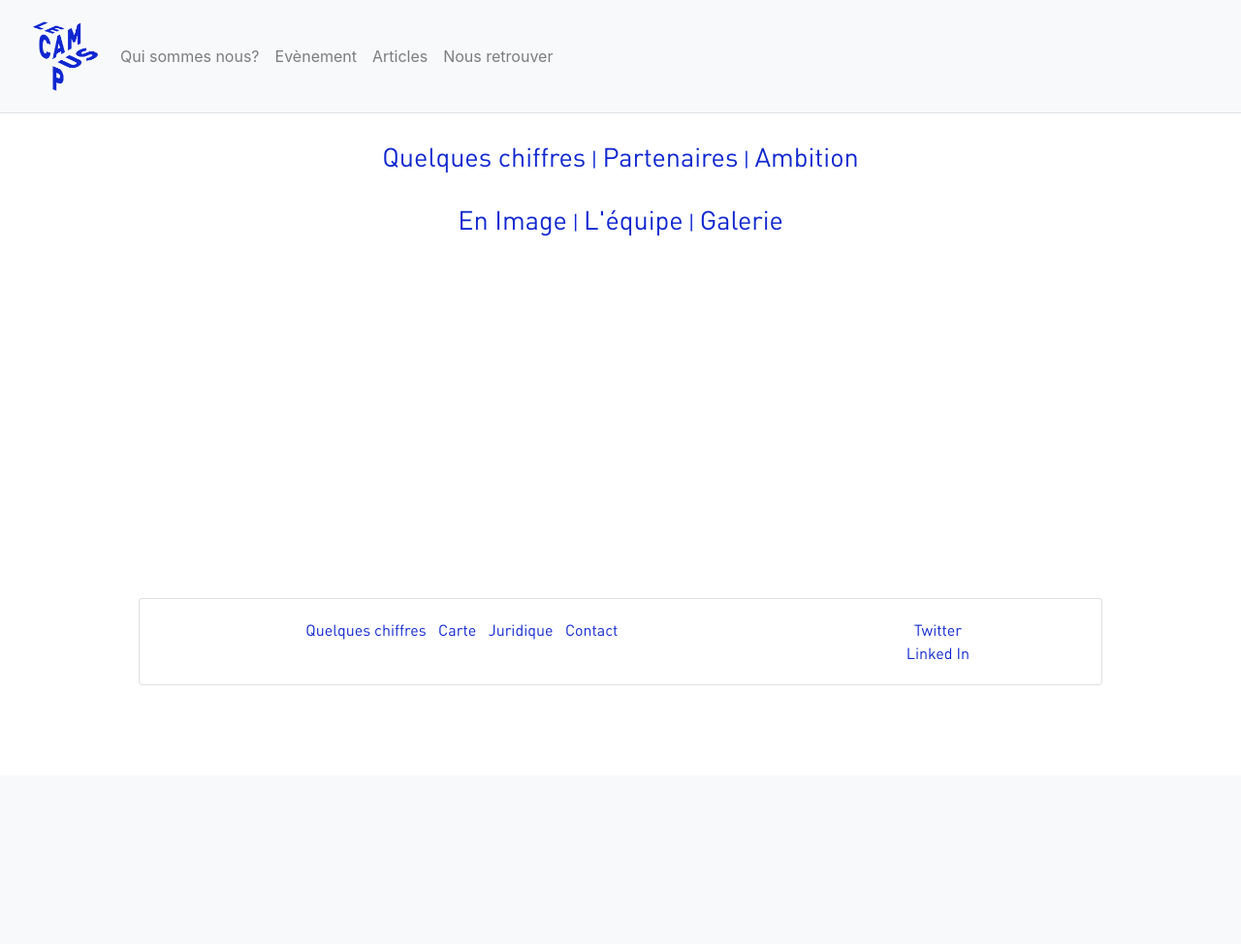
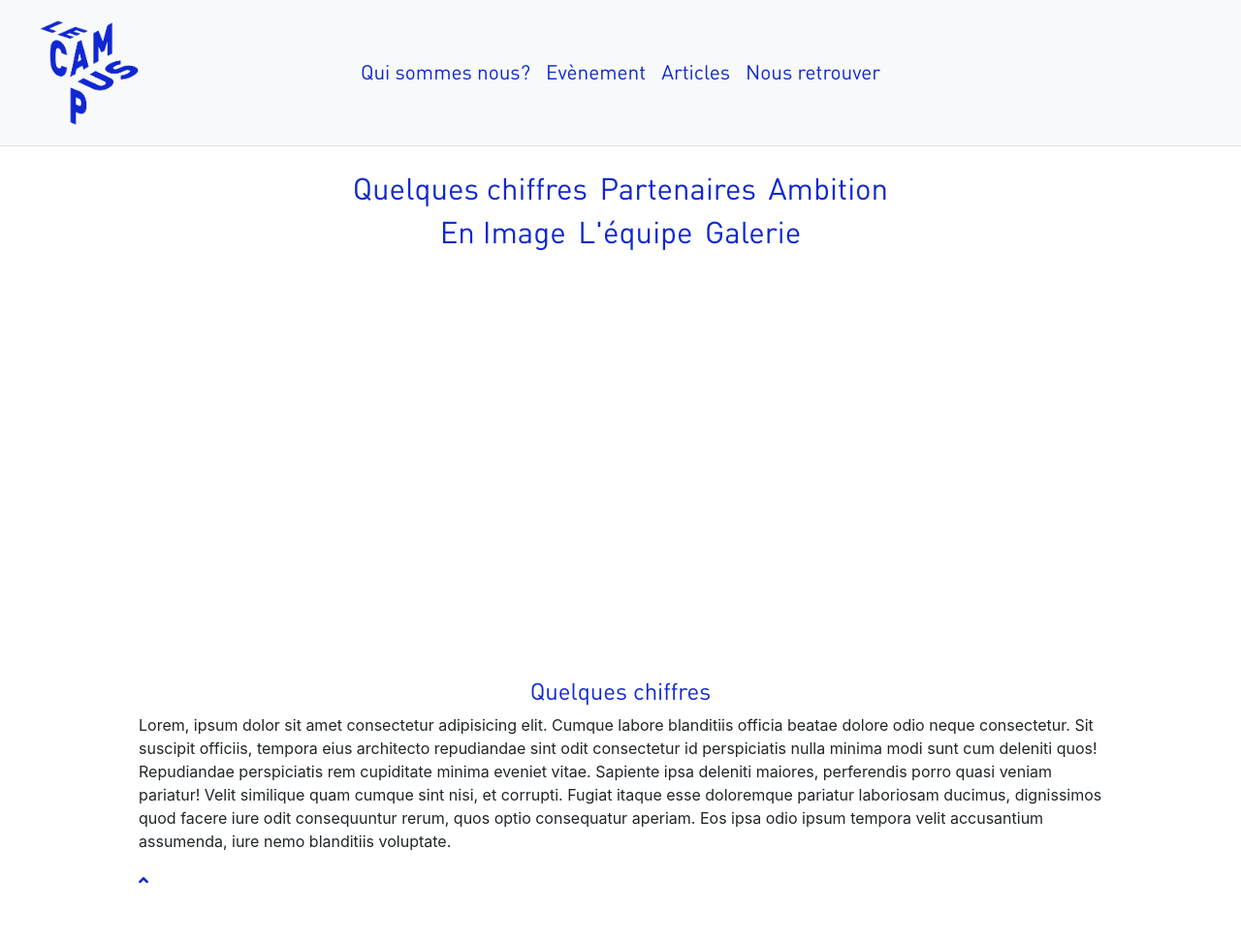
Before and after one commit to jclejeune/projet_php_natif, a PHP site: page /quisommesnous.php in a window 1280 px wide. Shown: the top 974 px of the page at 97% size. Before the commit the page ends 707 px from the top, so only its background shows below. Run offline with PHP 8.4, Linux system fonts and the light colour scheme; some libraries are stand-ins or nearby versions.

Commit message:
08/07/2018
Style quasi fini
manque les 4 liens du footer

```diff
--- a/about_us.php
+++ b/about_us.php
@@ -1,35 +1,37 @@
-<!--
 <div class="container">
-        <div class="ancre" id="chiffres">
+        <div class="ancre py-4 " id="chiffres">
             <h4 class="text-center">Quelques chiffres</h4>
-            <p class="espace">Lorem, ipsum dolor sit amet consectetur adipisicing elit. Cumque labore blanditiis officia beatae dolore odio neque consectetur. Sit suscipit officiis, tempora eius architecto repudiandae sint odit consectetur id perspiciatis nulla minima modi sunt cum deleniti quos! Repudiandae perspiciatis rem cupiditate minima eveniet vitae. Sapiente ipsa deleniti maiores, perferendis porro quasi veniam pariatur! Velit similique quam cumque sint nisi, et corrupti. Fugiat itaque esse doloremque pariatur laboriosam ducimus, dignissimos quod facere iure odit consequuntur rerum, quos optio consequatur aperiam. Eos ipsa odio ipsum tempora velit accusantium assumenda, iure nemo blanditiis voluptate.</p>
+            <p>Lorem, ipsum dolor sit amet consectetur adipisicing elit. Cumque labore blanditiis officia beatae dolore odio neque consectetur. Sit suscipit officiis, tempora eius architecto repudiandae sint odit consectetur id perspiciatis nulla minima modi sunt cum deleniti quos! Repudiandae perspiciatis rem cupiditate minima eveniet vitae. Sapiente ipsa deleniti maiores, perferendis porro quasi veniam pariatur! Velit similique quam cumque sint nisi, et corrupti. Fugiat itaque esse doloremque pariatur laboriosam ducimus, dignissimos quod facere iure odit consequuntur rerum, quos optio consequatur aperiam. Eos ipsa odio ipsum tempora velit accusantium assumenda, iure nemo blanditiis voluptate.</p>
+            <a class="text-campus" href="#top"><i class="fas fa-angle-up"></i></a>
         </div>
 
-        <div class="ancre" id="partenaires">
+        <div class="ancre py-4 " id="partenaires">
             <h4 class="text-center">Partenaires</h4>
-            <p class="espace">Lorem ipsum, dolor sit amet consectetur adipisicing elit. Excepturi nam nihil numquam dolorem eligendi nostrum facere nemo ab, officiis aspernatur itaque voluptatem, quo non, illum maiores autem sequi corrupti voluptates beatae ipsam iure. Nostrum hic velit quod reiciendis unde vitae? Debitis architecto magnam doloribus facere, odio error inventore nostrum commodi, temporibus, vel sed. Distinctio, adipisci. Repellendus ab consequatur porro dolor laborum ipsum totam maiores voluptates saepe dignissimos voluptas consequuntur, laboriosam dicta eius provident in beatae accusantium.</p>
+            <p>Lorem ipsum, dolor sit amet consectetur adipisicing elit. Excepturi nam nihil numquam dolorem eligendi nostrum facere nemo ab, officiis aspernatur itaque voluptatem, quo non, illum maiores autem sequi corrupti voluptates beatae ipsam iure. Nostrum hic velit quod reiciendis unde vitae? Debitis architecto magnam doloribus facere, odio error inventore nostrum commodi, temporibus, vel sed. Distinctio, adipisci. Repellendus ab consequatur porro dolor laborum ipsum totam maiores voluptates saepe dignissimos voluptas consequuntur, laboriosam dicta eius provident in beatae accusantium.</p>
+            <a class="text-campus" href="#top"><i class="fas fa-angle-up"></i></a>
         </div>
 
-        <div class="ancre" id="ambition">
+        <div class="ancre py-4 " id="ambition">
             <h4 class="text-center">Ambition</h4>
-            <p class="espace">Lorem ipsum dolor sit amet consectetur adipisicing elit. Vel dolores, corrupti magni, libero ea culpa harum unde vitae praesentium pariatur necessitatibus! Eum a, enim iusto adipisci natus earum, commodi tenetur ut, nisi necessitatibus laborum ipsum beatae error recusandae! Minus beatae, eveniet rerum voluptate dolore quos!</p>
+            <p>Lorem ipsum dolor sit amet consectetur adipisicing elit. Vel dolores, corrupti magni, libero ea culpa harum unde vitae praesentium pariatur necessitatibus! Eum a, enim iusto adipisci natus earum, commodi tenetur ut, nisi necessitatibus laborum ipsum beatae error recusandae! Minus beatae, eveniet rerum voluptate dolore quos!</p>
+            <a class="text-campus" href="#top"><i class="fas fa-angle-up"></i></a>
         </div>
 
-        <div class="ancre" id="enimage">
+        <div class="ancre py-4 " id="enimage">
             <h4 class="text-center">En Image</h4>
-            <p class="espace">Lorem ipsum, dolor sit amet consectetur adipisicing elit. Quibusdam error suscipit dignissimos neque? Ipsum eos non odit sint tenetur illum ducimus eaque omnis ab, aspernatur est dignissimos, laudantium officia consequuntur eveniet doloribus asperiores!
-            </p>
+            <iframe  class="py-4 w-100" width="560" height="315" src="https://www.youtube.com/embed/LAOc1nuDSJY" frameborder="0" allow="autoplay; encrypted-media" allowfullscreen></iframe>
+            <a class="text-campus" href="#top"><i class="fas fa-angle-up"></i></a>
+            </div>
+
+        <div class="ancre py-4 " id="team">
+            <h4 class="text-center">L'équipe</h4>
+            <p>Lorem ipsum dolor sit amet consectetur adipisicing elit. Consequuntur quia error dolor velit, dolore aliquid debitis excepturi voluptatem eaque ea consectetur illo incidunt quisquam esse optio a doloremque cum, minus autem deleniti? Architecto in rem et nam iste nesciunt optio dolores harum, asperiores eveniet deleniti fugiat atque fuga tempore voluptates error perspiciatis temporibus quia? Beatae.</p>
+            <a class="text-campus" href="#top"><i class="fas fa-angle-up"></i></a>
         </div>
 
-        <div class="ancre" id="team">
-            <h4 class="text-center">L'équipe</h4>
-            <p class="espace">Lorem ipsum dolor sit amet consectetur adipisicing elit. Consequuntur quia error dolor velit, dolore aliquid debitis excepturi voluptatem eaque ea consectetur illo incidunt quisquam esse optio a doloremque cum, minus autem deleniti? Architecto in rem et nam iste nesciunt optio dolores harum, asperiores eveniet deleniti fugiat atque fuga tempore voluptates error perspiciatis temporibus quia? Beatae.</p>
-        </div>
-
-        <div class="ancre" id="galerie">
+        <div class="ancre py-4 " id="galerie">
             <h4 class="text-center">Galerie</h4>
-            <p class="espace">Lorem, ipsum dolor sit amet consectetur adipisicing elit. Odit ipsum veritatis, nostrum rerum sapiente odio vel necessitatibus consequatur molestias harum ad sed suscipit ea iste velit dolores totam temporibus excepturi maiores eaque saepe! Ipsa eaque delectus autem? Doloremque, optio quas aspernatur numquam voluptatibus fugit, vitae sit debitis odio deserunt eveniet. Quasi maiores pariatur totam labore rerum ea ex quidem amet facilis corrupti excepturi, esse nobis soluta laborum deserunt culpa ab voluptatem. Tenetur, voluptatibus officia totam nemo maxime ipsa maiores ipsum quos fuga exercitationem optio dolor facere voluptatum ducimus laborum facilis aliquam perspiciatis assumenda dolore praesentium ut aperiam harum! Earum, libero.</p>
+            <p>Lorem, ipsum dolor sit amet consectetur adipisicing elit. Odit ipsum veritatis, nostrum rerum sapiente odio vel necessitatibus consequatur molestias harum ad sed suscipit ea iste velit dolores totam temporibus excepturi maiores eaque saepe! Ipsa eaque delectus autem? Doloremque, optio quas aspernatur numquam voluptatibus fugit, vitae sit debitis odio deserunt eveniet. Quasi maiores pariatur totam labore rerum ea ex quidem amet facilis corrupti excepturi, esse nobis soluta laborum deserunt culpa ab voluptatem. Tenetur, voluptatibus officia totam nemo maxime ipsa maiores ipsum quos fuga exercitationem optio dolor facere voluptatum ducimus laborum facilis aliquam perspiciatis assumenda dolore praesentium ut aperiam harum! Earum, libero.</p>
+            <a class="text-campus" href="#top"><i class="fas fa-angle-up"></i></a>
         </div>
 </div>
-
--->
--- a/articles.php
+++ b/articles.php
@@ -1,7 +1,7 @@
 <?php
 require_once './inc/header.php';
 ?>
-    <div class="container contenu">
+    <div class="container contenu mb-4">
         <div class="row">
             <div class="col-md-10 offset-md-1 p-0">
                 <h2 class="py-4 text-center">Article</h2>
@@ -10,6 +10,7 @@
                 <p>Lorem ipsum dolor sit amet consectetur adipisicing elit. Velit, repellendus ullam. Provident ullam soluta eveniet exercitationem voluptatibus libero omnis rem aperiam cupiditate id?</p>
 
                 <p>Lorem ipsum dolor sit amet, consectetur adipisicing elit. Repudiandae adipisci quidem inventore expedita, reprehenderit odit ratione dolor vitae sunt libero provident sapiente consectetur nisi incidunt ad eligendi. Nobis ea commodi tempore deserunt ducimus, ullam corporis, voluptatibus, sint illum sunt asperiores. Eum atque totam maxime veniam laborum aliquam et officia modi tempore facere, tenetur magni voluptatem quasi nisi nam animi assumenda, quisquam minus dolorum repellat impedit ea distinctio. A quam dignissimos nisi impedit porro quia, cum libero atque accusantium nesciunt adipisci?</p>
+                <a class="text-campus" href="#top"><i class="fas fa-angle-up"></i></a>
             </div>
         </div>
         <div class="row">
@@ -20,6 +21,7 @@
                 <p>Lorem ipsum dolor sit amet consectetur adipisicing elit. Velit, repellendus ullam. Provident ullam soluta eveniet exercitationem voluptatibus libero omnis rem aperiam cupiditate id?</p>
 
                 <p>Lorem ipsum dolor sit amet, consectetur adipisicing elit. Repudiandae adipisci quidem inventore expedita, reprehenderit odit ratione dolor vitae sunt libero provident sapiente consectetur nisi incidunt ad eligendi. Nobis ea commodi tempore deserunt ducimus, ullam corporis, voluptatibus, sint illum sunt asperiores. Eum atque totam maxime veniam laborum aliquam et officia modi tempore facere, tenetur magni voluptatem quasi nisi nam animi assumenda, quisquam minus dolorum repellat impedit ea distinctio. A quam dignissimos nisi impedit porro quia, cum libero atque accusantium nesciunt adipisci?</p>
+                <a class="text-campus" href="#top"><i class="fas fa-angle-up"></i></a>
             </div>
         </div>
         <div class="row">
@@ -30,6 +32,7 @@
                 <p>Lorem ipsum dolor sit amet consectetur adipisicing elit. Velit, repellendus ullam. Provident ullam soluta eveniet exercitationem voluptatibus libero omnis rem aperiam cupiditate id?</p>
 
                 <p>Lorem ipsum dolor sit amet, consectetur adipisicing elit. Repudiandae adipisci quidem inventore expedita, reprehenderit odit ratione dolor vitae sunt libero provident sapiente consectetur nisi incidunt ad eligendi. Nobis ea commodi tempore deserunt ducimus, ullam corporis, voluptatibus, sint illum sunt asperiores. Eum atque totam maxime veniam laborum aliquam et officia modi tempore facere, tenetur magni voluptatem quasi nisi nam animi assumenda, quisquam minus dolorum repellat impedit ea distinctio. A quam dignissimos nisi impedit porro quia, cum libero atque accusantium nesciunt adipisci?</p>
+                <a class="text-campus" href="#top"><i class="fas fa-angle-up"></i></a>
             </div>
         </div>
     </div>
--- a/assets/css/style.css
+++ b/assets/css/style.css
@@ -9,6 +9,11 @@
 @font-face {
     font-family: 'DIN Black';
     src: url('../fonts/DIN-Black.ttf') format('truetype');
+}
+
+body
+{
+	overflow-y: scroll;
 }
 
 a{
@@ -23,6 +28,7 @@
 .contenu{
     min-height: 700px;
 }
+
 
 .bg-white{
     background: #FFFFFF;
@@ -57,7 +63,7 @@
 }
 
 .titre-4{
-    font-size: 1em;
+    font-size: 1.2em;
     font-family: 'DIN regular', sans-serif;
     color: #1027D1;
     min-width: 200px;
@@ -79,7 +85,7 @@
 }
 
 .dropdown-item:focus, .dropdown-item:hover {
-    color: #0691DE;
+    color: #1027D1;
     text-decoration: none;
     background-color: #00000000;
 
@@ -91,18 +97,15 @@
 }
 
 a:hover {
-    color: #065CE8;
+    color: #1027D1;
     text-decoration: none;
 
 }
 
-.contenu{
-    min-height: 500px;
 
-}
 
 .espace{
-    padding-bottom: 700px;
+    padding-bottom: 500px;
 
 }
 
@@ -128,4 +131,5 @@
         display: block;
         position: relative;
         top: -200px;
+        min-height: 300px;
 }
--- a/events.php
+++ b/events.php
@@ -1,15 +1,17 @@
 <?php
 require_once './inc/header.php';
 ?>
-<div class="container contenu text-center">
+<div class="container contenu">
     <div>
-        <h2 class="py-4">Evenement</h2>
+        <h2 class="py-4 text-center">Evenement</h2>
 
         <p>Lorem ipsum dolor sit amet consectetur adipisicing elit. Vitae ut earum autem asperiores incidunt quam facere, porro totam corrupti facilis velit dignissimos nobis maxime id, ipsa voluptatibus, laborum ducimus quia! Enim alias rerum fugiat quos?</p>
 
         <p>Lorem ipsum dolor sit amet consectetur adipisicing elit. Aliquam non laboriosam deleniti iste sed dolorem impedit sit corrupti doloribus earum illum atque sint quo, ipsum reprehenderit repellat soluta? Laboriosam.</p>
 
         <p>Lorem ipsum dolor sit amet consectetur, adipisicing elit. Temporibus inventore ab accusantium voluptatibus, eos sint perspiciatis, nemo ut mollitia odio pariatur dolorem, porro ratione quia necessitatibus? Quisquam, iure molestiae corrupti sapiente minus quis officia nobis ratione nostrum, saepe, sit porro quia veritatis necessitatibus. Possimus, sed.</p>
+
+        <a class="text-campus" href="#top"><i class="fas fa-angle-up"></i></a>
     </div>
 </div>
 <?php
--- a/inc/footer.php
+++ b/inc/footer.php
@@ -1,35 +1,34 @@
   </section>
-  <footer>
-    <div class="container">
-      <div class="card">
+    <footer class="footer sticky-bottom">
+      <div class="bg-campus  py-2">
           <div class="card-body row justify-content-center">
-
-          <div class="col">
-            <ul class="text-center list-inline">
-              <li class="list-inline-item">
-                <a class="titre-4" href="#">Quelques chiffres</a>
+                <div class="col-md-5 mr-4">
+                    <ul class="list-inline pr-4">
+                        <li class="list-inline-item p-0">
+                          <a class="text-light titre-2" href="#">Quelques chiffres</a>
                         </li>
-              <li class="list-inline-item">
-                <a class="titre-4" href="#">Carte</a>
+                        <li class="list-inline-item p-0">
+                          <a class="text-light titre-2" href="#">Carte</a>
                         </li>
-              <li class="list-inline-item">
-                <a class="titre-4" href="#">Juridique</a>
+                        <li class="list-inline-item p-0">
+                          <a class="text-light titre-2" href="#">Juridique</a>
                         </li>
-              <li class="list-inline-item">
-                <a class="titre-4" href="#">Contact</a>
+                        <li class="list-inline-item p-0">
+                          <a class="text-light titre-2" href="#">Contact</a>
                         </li>
                     </ul>
                 </div>
 
-          <div class="col-md-4 text-center">
+                <div class="col-md-2 mb-4 text-left">
                     <div>
-              <a class="text-4" href="https://twitter.com/LeCampusInno"><!--<i class="fab fa-twitter-square mx-4"></i>--><span class="titre-4">Twitter</span></a>
+                        <a href="https://twitter.com/LeCampusInno"><!--<i class="fab fa-twitter-square mx-4"></i>--><span class="text-light titre-2">Twitter</span></a>
                     </div>
                     <div>
-              <a class="text-4" href="#"><!--<i class="fab fa-linkedin mx-4"></i>--><span class="titre-4">Linked In</span></a>
+                        <a href="#"><!--<i class="fab fa-linkedin mx-4"></i>--><span class="text-light titre-2">Linked In</span></a>
                     </div>
                 </div>
           </div>
+          <div class="col-md-6 offset-md-3 sticky-bottom text-light"><p class="small text-center">WF3 &copy; 2018</p></div>
         </div>
       </div>
     </footer>
--- a/inc/header.php
+++ b/inc/header.php
@@ -6,25 +6,25 @@
         <meta name="viewport" content="width=device-width, initial-scale=1">
         <link rel="stylesheet" href="https://use.fontawesome.com/releases/v5.1.0/css/all.css" integrity="sha384-lKuwvrZot6UHsBSfcMvOkWwlCMgc0TaWr+30HWe3a4ltaBwTZhyTEggF5tJv8tbt" crossorigin="anonymous">
         <link rel="stylesheet" href="https://stackpath.bootstrapcdn.com/bootstrap/4.1.1/css/bootstrap.min.css" integrity="sha384-WskhaSGFgHYWDcbwN70/dfYBj47jz9qbsMId/iRN3ewGhXQFZCSftd1LZCfmhktB" crossorigin="anonymous">
-
         <link href="./assets/css/style.css" rel="stylesheet">
     </head>
     <body>
-
-    <header>
-        <nav class="navbar navbar-expand-md navbar-light bg-light border-bottom">
-            <a class="text-4" href="index.php"><img src="assets/img/logo_leCampus_rvb_bleu.png" alt="logo campus" width="100"></a>
-            <button class="navbar-toggler" type="button" data-toggle="collapse" data-target="#navbarNavAltMarkup" aria-controls="navbarNavAltMarkup" aria-expanded="false" aria-label="Toggle navigation">
-                <span class="navbar-toggler-icon"></span>
-            </button>
-            <div class="collapse navbar-collapse" id="navbarNavAltMarkup">
-            <div class="navbar-nav text-center">
-                <a class="nav-item nav-link" href="quisommesnous.php">Qui sommes nous?</a>
-                <a class="nav-item nav-link" href="events.php">Evènement</a>
-                <a class="nav-item nav-link" href="articles.php">Articles</a>
-                <a class="nav-item nav-link" href="trouvernous.php">Nous retrouver</a>
+    <header id="top">
+        <nav class="navbar navbar-expand-lg bg-light border-bottom m-0 p-0">
+            <div class="col-md-2">
+                <a href="index.php"><img class="m-0 p-0" src="assets/img/logo_leCampus_rvb_bleu.png" alt="logo campus" width="150"></a>
+                <button class="navbar-toggler col-lg-8" type="button" data-toggle="collapse" data-target="#navbarNavAltMarkup" aria-controls="navbarNavAltMarkup" aria-expanded="false" aria-label="Toggle navigation">
+                    <i class="fas fa-bars"></i>
+                </button>
             </div>
-        </div>
+            <div class="col-md-8 collapse navbar-collapse justify-content-center p-0 m-0" id="navbarNavAltMarkup">
+                <div class="navbar-nav text-center">
+                    <a class="nav-item nav-link titre-2" href="quisommesnous.php">Qui sommes nous?</a>
+                    <a class="nav-item nav-link titre-2" href="events.php">Evènement</a>
+                    <a class="nav-item nav-link titre-2" href="articles.php">Articles</a>
+                    <a class="nav-item nav-link titre-2" href="trouvernous.php">Nous retrouver</a>
+                </div>
+            </div>
         </nav>
     </header>
     <section class="m-0 p-0">
--- a/index.php
+++ b/index.php
@@ -2,9 +2,10 @@
 require_once './inc/header.php';
 ?>
 
-  <div class="container contenu padding-top-2 text-center">
+  <div class="container contenu text-center">
     <div class="w-100 text-center">
-      <h2>Bienvenue!</h2>
+      <h2 class="py-4">Bienvenue sur le site du Campus des Mureaux!</h2>
+      <img class="justify-content-center w-100" src="assets/img/campus-des-mureaux.jpg">
     <div>
 </div>
 
--- a/lien_about_us.php
+++ b/lien_about_us.php
@@ -1,20 +1,18 @@
-<div class="container contenu">
-    <div class="row py-4">
-        <div class="text-center px-4 mx-2 w-100 titre-2">
-            <a class="titre-2" href="#chiffres">Quelques chiffres</a>
-            <span>|</span>
-            <a class="titre-2" href="#partenaires">Partenaires</a>
-            <span>|</span>
-            <a class="titre-2" href="#ambition">Ambition</a>
-        </div>
-    </div>
-    <div class="row mb-4">
-        <div class="text-center px-4 mx-2 w-100 titre-2">
-            <a class="titre-2" href="#enimage">En Image</a>
-            <span>|</span>
-            <a class="titre-2" href="#team">L'équipe</a>
-            <span>|</span>
-            <a class="titre-2" href="#galerie">Galerie</a>
-        </div>
+<div class="container contenu  mb-4">
+    <div class="col-md-10 offset-md-1 py-4">
+            <div class="row">
+                <div class="col-md-10 offset-md-1 p-0 list-inline text-center">
+                    <h4 class="text-center list-inline-item"><a class="titre-2" href="#chiffres">Quelques chiffres</a></h4>
+                    <h4 class="text-center list-inline-item"><a class="titre-2" href="#partenaires">Partenaires</a></h4>
+                    <h4 class="text-center list-inline-item"><a class="titre-2" href="#ambition">Ambition</a></h4>
+                </div>
+            </div>
+            <div class="row">
+                <div class="col-md-10 offset-md-1 p-0 list-inline text-center">
+                    <h4 class="text-center list-inline-item"><a class="titre-2" href="#enimage">En Image</a></h4>
+                    <h4 class="text-center list-inline-item"><a class="titre-2" href="#team">L'équipe</a></h4>
+                    <h4 class="text-center list-inline-item"><a class="titre-2" href="#galerie">Galerie</a></h4>
+                </div>
+            </div>
     </div>
 </div>
```
Also changed, not shown: find_us.php (+16 -13 lines), lien_find_us.php (+15 -16 lines). Lines whose indentation alone changed are shown as unchanged.
